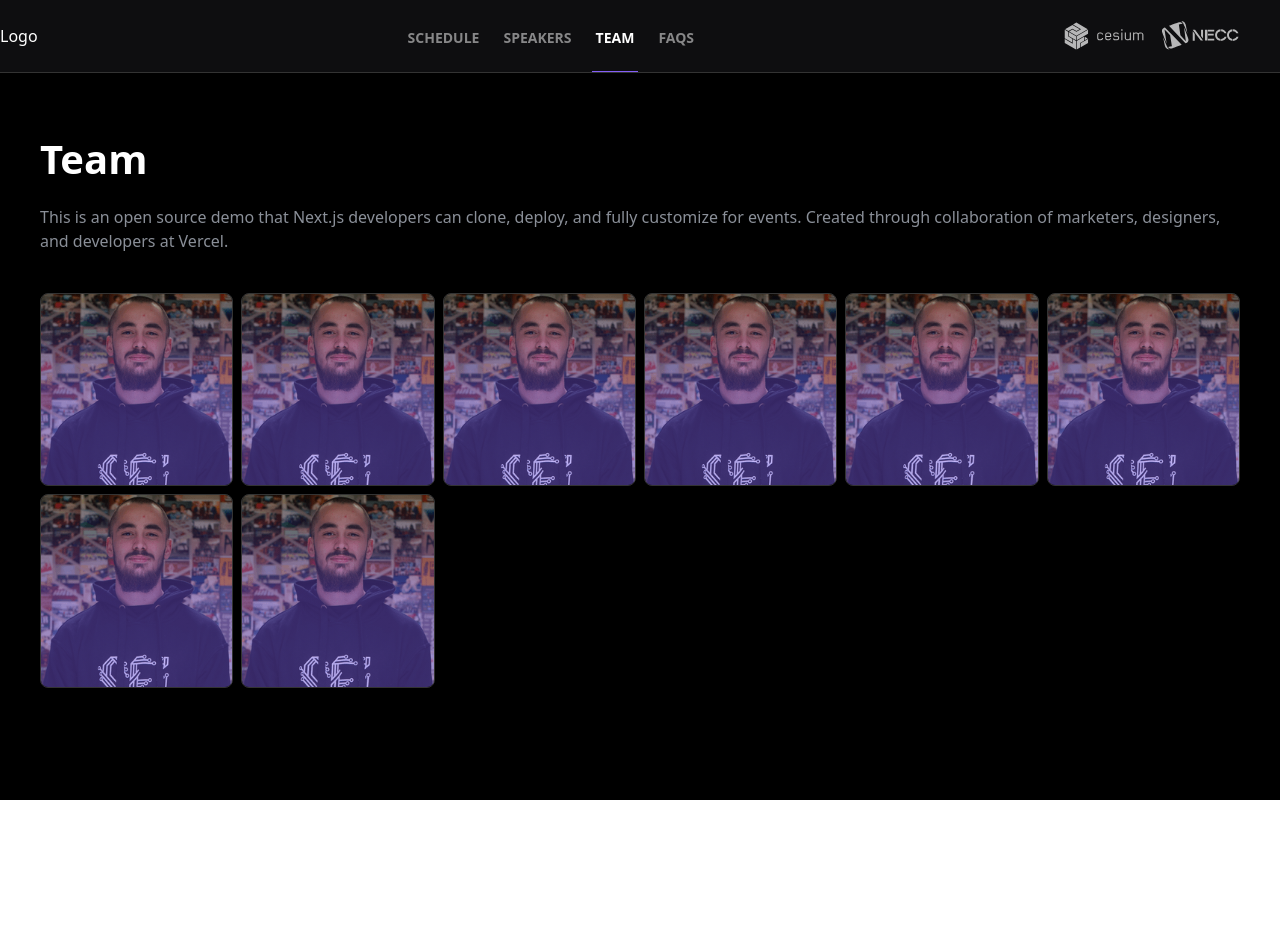
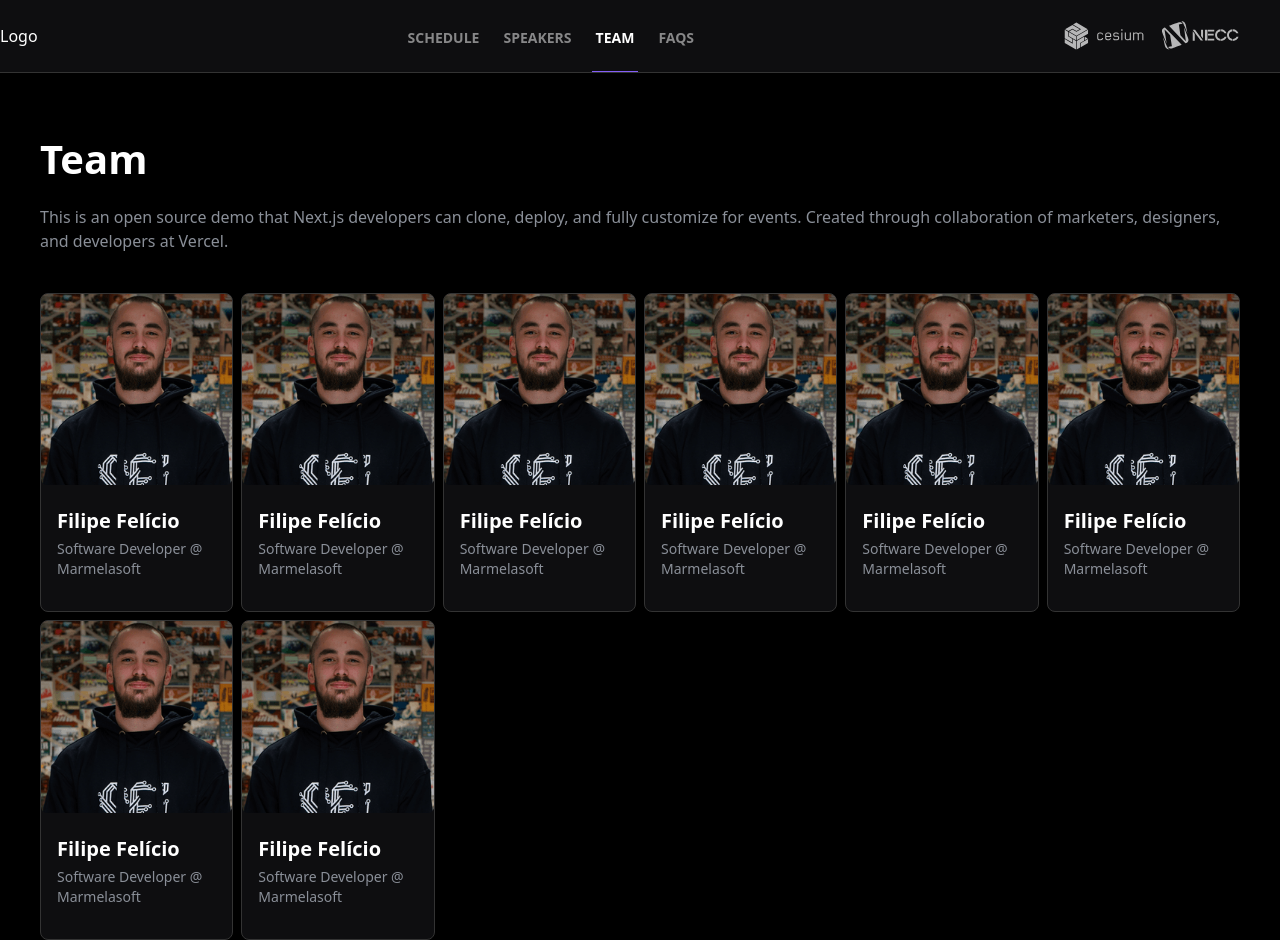
Before and after one commit to cesium/codeweek, a Next.js app: page /team in a window 1280 px wide. Before the commit the page ends 800 px from the top, so only its background shows below. Built offline with nearby package versions, Linux system fonts and the light colour scheme.

Commit message:
add: Person Card
Add person card to improve design and keeps the same component in /speakers and /team pages

```diff
--- /dev/null
+++ b/components/PersonCard/index.jsx
@@ -0,0 +1,42 @@
+import Image from "next/image";
+
+export default function PersonCard({ person, isSpeakers }) {
+  const imageURL = isSpeakers
+    ? `/images/speakers/${person.photo}`
+    : `/images/team/${person.photo}`;
+
+  function RenderOverlayOrganization() {
+    if (!isSpeakers) {
+      return (
+        // eslint-disable-next-line @next/next/no-img-element
+        <img
+          className="hidden absolute inset-0 top-2 left-2 z-40 w-12 sm:w-20 group-hover:block"
+          src={`/images/logos/${person.organization}.svg`}
+          alt={person.organization}
+        />
+      );
+    }
+  }
+  return (
+    <div className="space-y-4 cursor-pointer group relative rounded-lg border border-gray-300 bg-gray1 border-gray2 shadow-sm hover:border-purple">
+      <div className="aspect-w-3 aspect-h-2">
+        <RenderOverlayOrganization />
+
+        <Image
+          className="rounded-md object-cover"
+          src={imageURL}
+          alt={person.name}
+          width={500}
+          height={500}
+        />
+      </div>
+
+      <div className="space-y-2 px-4 pb-8">
+        <div className="text-lg leading-6 font-medium space-y-1">
+          <p className="text-white text-xl font-bold">{person.name}</p>
+          <p className="text-sm text-gray3">{person.role}</p>
+        </div>
+      </div>
+    </div>
+  );
+}
--- a/pages/speakers.js
+++ b/pages/speakers.js
@@ -1,11 +1,11 @@
-import Head from 'next/head'
-import Link from 'next/link'
+import Head from "next/head";
+import Link from "next/link";
+import Navbar from "/components/Navbar";
 
-import Navbar from '/components/Navbar'
+import speakers from "/data/speakers.json";
+import PersonCard from "../components/PersonCard";
 
-import speakers from '/data/speakers.json'
-
-export default function Speakers(){
+export default function Speakers() {
   return (
     <div className="flex min-h-screen flex-col items-center justify-center">
       <Head>
@@ -13,47 +13,28 @@ export default function Speakers(){
         <link rel="icon" href="/favicon.ico" />
       </Head>
 
-      <Navbar current_page="Speakers" >
-
+      <Navbar current_page="Speakers">
         <main className="flex w-full flex-1 flex-col bg-black my-auto">
-
           <div className="px-10 mb-10">
             <p className="text-white text-[40px] mt-14 font-extrabold">
               Speakers
             </p>
             <p className="text-gray3 text-md mt-4">
-            This is an open source demo that Next.js developers can clone, deploy, and fully customize for events. Created through collaboration of marketers, designers, and developers at Vercel.
+              They never forget to close their brackets, and they are here to
+              tell you more things than StackOverflow could ever tell. Check who
+              are our amazing speakers:
             </p>
           </div>
 
           <div className="px-10 grid grid-cols-1 sm:grid-cols-2 md:grid-cols-3 xl:grid-cols-6 2xl:grid-cols-7 gap-2">
             {speakers.map((speaker, i) => (
-          <Link href={`/speaker/${i}`} >
-            <div class="space-y-4 cursor-pointer group relative rounded-lg border border-gray-300 bg-gray1 border-gray2 shadow-sm hover:border-purple">
-              <div class="aspect-w-3 aspect-h-2">
-                <img class="object-cover shadow-lg rounded-t-lg w-full" src={`/images/speakers/${speaker.photo}`} />
-              </div>
-
-              <div className="space-y-2 px-4 pb-8">
-                <div className="text-lg leading-6 font-medium space-y-1">
-                  <p className="text-white text-xl font-bold">
-                    {speaker.name}
-                  </p>
-                  <p className="text-sm text-gray3">
-                    {speaker.role}
-                  </p>
-                </div>
-              </div>
-            </div>
+              <Link href={`/speaker/${i}`} key={speaker}>
+                <PersonCard key={speaker} person={speaker} isSpeakers />
               </Link>
             ))}
           </div>
-
         </main>
       </Navbar>
-
-
-
     </div>
-  )
+  );
 }
--- a/pages/team.js
+++ b/pages/team.js
@@ -1,11 +1,10 @@
-import Head from 'next/head'
-import Link from 'next/link'
+import Head from "next/head";
+import PersonCard from "../components/PersonCard";
+import Navbar from "/components/Navbar";
 
-import Navbar from '/components/Navbar'
+import team from "/data/team.json";
 
-import team from '/data/team.json'
-
-export default function Team(){
+export default function Team() {
   return (
     <div className="flex min-h-screen flex-col items-center justify-center">
       <Head>
@@ -13,41 +12,24 @@ export default function Team(){
         <link rel="icon" href="/favicon.ico" />
       </Head>
 
-      <Navbar current_page="Team" >
-
+      <Navbar current_page="Team">
         <main className="flex w-full flex-1 flex-col bg-black my-auto">
-
           <div className="px-10 mb-10">
-            <p className="text-white text-[40px] mt-14 font-extrabold">
-              Team
-            </p>
+            <p className="text-white text-[40px] mt-14 font-extrabold">Team</p>
             <p className="text-gray3 text-md mt-4">
-              This is an open source demo that Next.js developers can clone, deploy, and fully customize for events. Created through collaboration of marketers, designers, and developers at Vercel.
+              This is an open source demo that Next.js developers can clone,
+              deploy, and fully customize for events. Created through
+              collaboration of marketers, designers, and developers at Vercel.
             </p>
           </div>
 
           <div className="px-10 grid grid-cols-2 md:grid-cols-3 xl:grid-cols-6 2xl:grid-cols-7 gap-2">
-          {team.map(member => (
-            <div>
-              <div class="space-y-4 group relative rounded-lg border border-gray-300 bg-gray1 border-gray2 shadow-sm overflow-hidden">
-                <div class="aspect-w-3 aspect-h-2">
-                  <img class="hidden absolute inset-0 top-2 left-2 z-40 w-12 sm:w-20 group-hover:block" src={`/images/logos/${member.organization}.svg`} />
-                  <div class="absolute inset-0 z-40 bg-gradient-to-b from-transparent opacity-40 transition duration-200 ease-in group-hover:translate-y-20 via-purple to-purple group-hover:rounded-t-[50px]" />
-                  <img class="w-full" src={`/images/team/${member.photo}`} />
-                  <p class="hidden absolute inset-x-0 bottom-4 z-40 text-sm font-medium text-center text-white sm:bottom-4 sm:text-lg sm:font-bold md:text-xl group-hover:block">
-                    {member.name}
-                  </p>
-                </div>
-              </div>
-            </div>
-          ))}
+            {team.map((member) => (
+              <PersonCard key={member} person={member} isSpeakers={false} />
+            ))}
           </div>
-
         </main>
-
       </Navbar>
-
-
     </div>
-  )
+  );
 }
```
Lines whose indentation alone changed are shown as unchanged.
